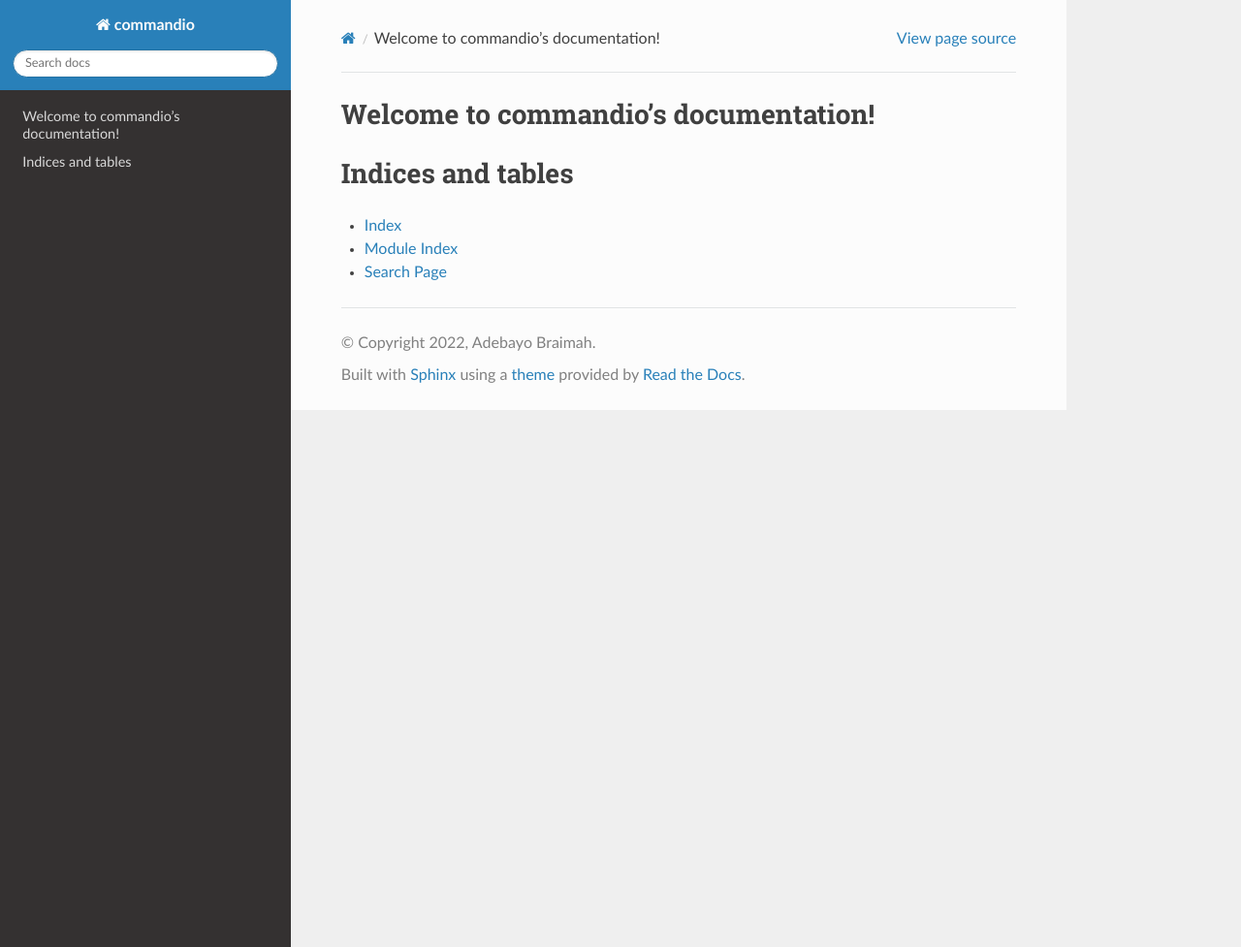
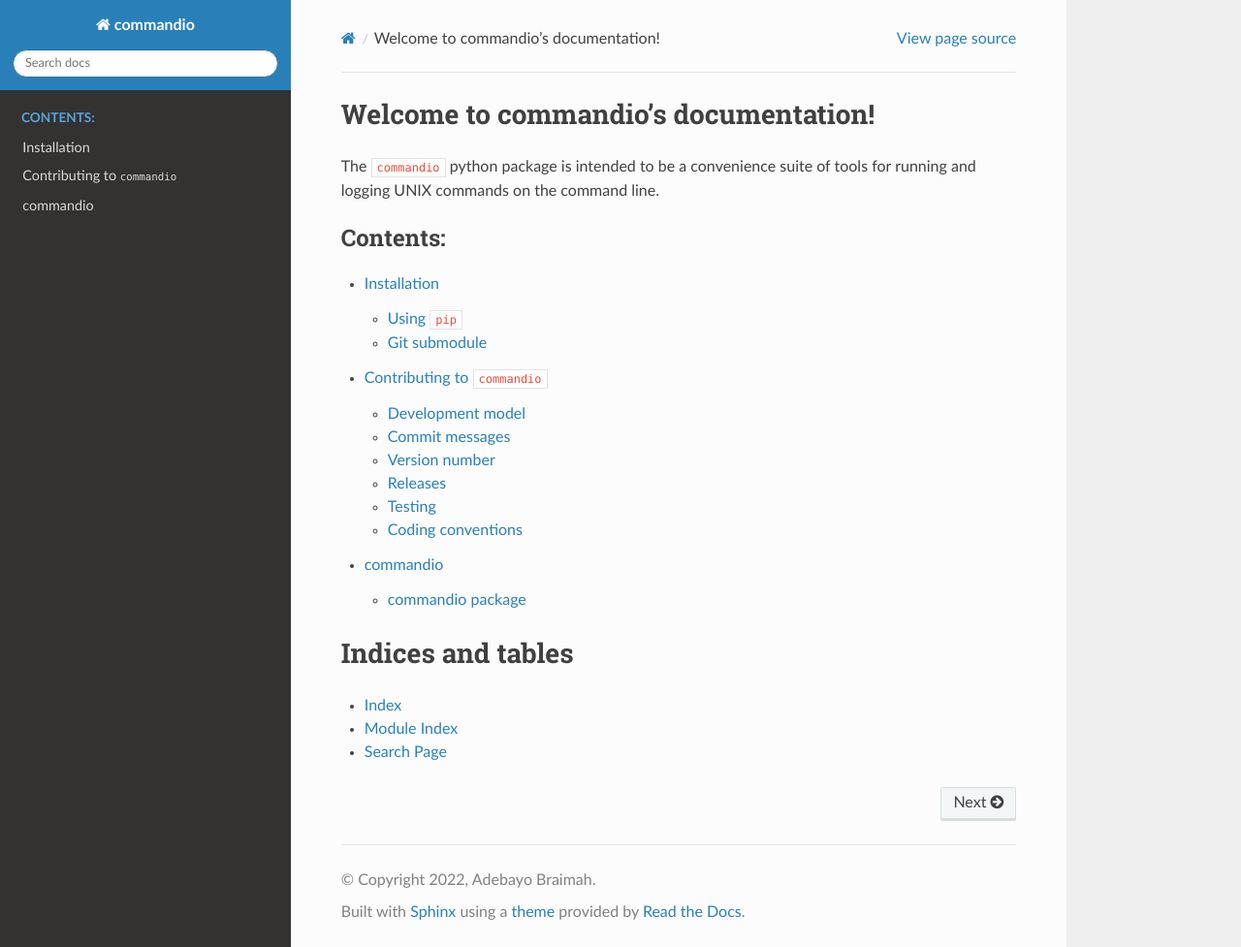
Before and after one commit to AdebayoBraimah/commandio, a Sphinx documentation site: the page built from doc/source/index.rst, in a window 1280 px wide and 977 px high. Shown: the whole window at 97% size. Built offline with Sphinx 7.4.7 and the Read the Docs theme 2.0.0, drawn with Linux system fonts in a browser that asks for light colours.

Commit message:
DOC: Added documentation for installation and general usage

```diff
--- a/doc/source/index.rst
+++ b/doc/source/index.rst
@@ -6,9 +6,17 @@
 Welcome to commandio's documentation!
 =====================================
 
+The ``commandio`` python package is intended to be a convenience suite of tools
+for running and logging UNIX commands on the command line.
+
 .. toctree::
    :maxdepth: 2
    :caption: Contents:
+
+   installation
+   contributing.md
+   modules
+
 
 
 
--- /dev/null
+++ b/doc/source/installation.rst
@@ -0,0 +1,37 @@
+Installation
+================
+
+Using ``pip``
+~~~~~~~~~~~~~~~~~~~~~
+
+The ``commandio`` package can be installed via pip using the command:
+
+.. code-block:: bash
+
+    pip install commandio [--user]
+
+
+The command line flag ``--user`` may need to be included depending on one's level
+of access on the intended device.
+
+
+Git submodule
+~~~~~~~~~~~~~~~~~~~~~
+
+Should one wish to use this package in a python project, and do not wish to install
+``commandio``, then following could also be done:
+
+.. code-block:: bash
+
+    git submodule add https://github.com/AdebayoBraimah/commandio.git
+
+.. warning::
+
+    The above approach is not recommend because:
+
+    1. It assumes that the project is also a git repository.
+    2. The import path of ``commandio``'s modules will be slightly different if not setup from ``pip``.
+
+.. note::
+
+    This package only uses python built-in modules and packages and thus has no external dependencies.
```
